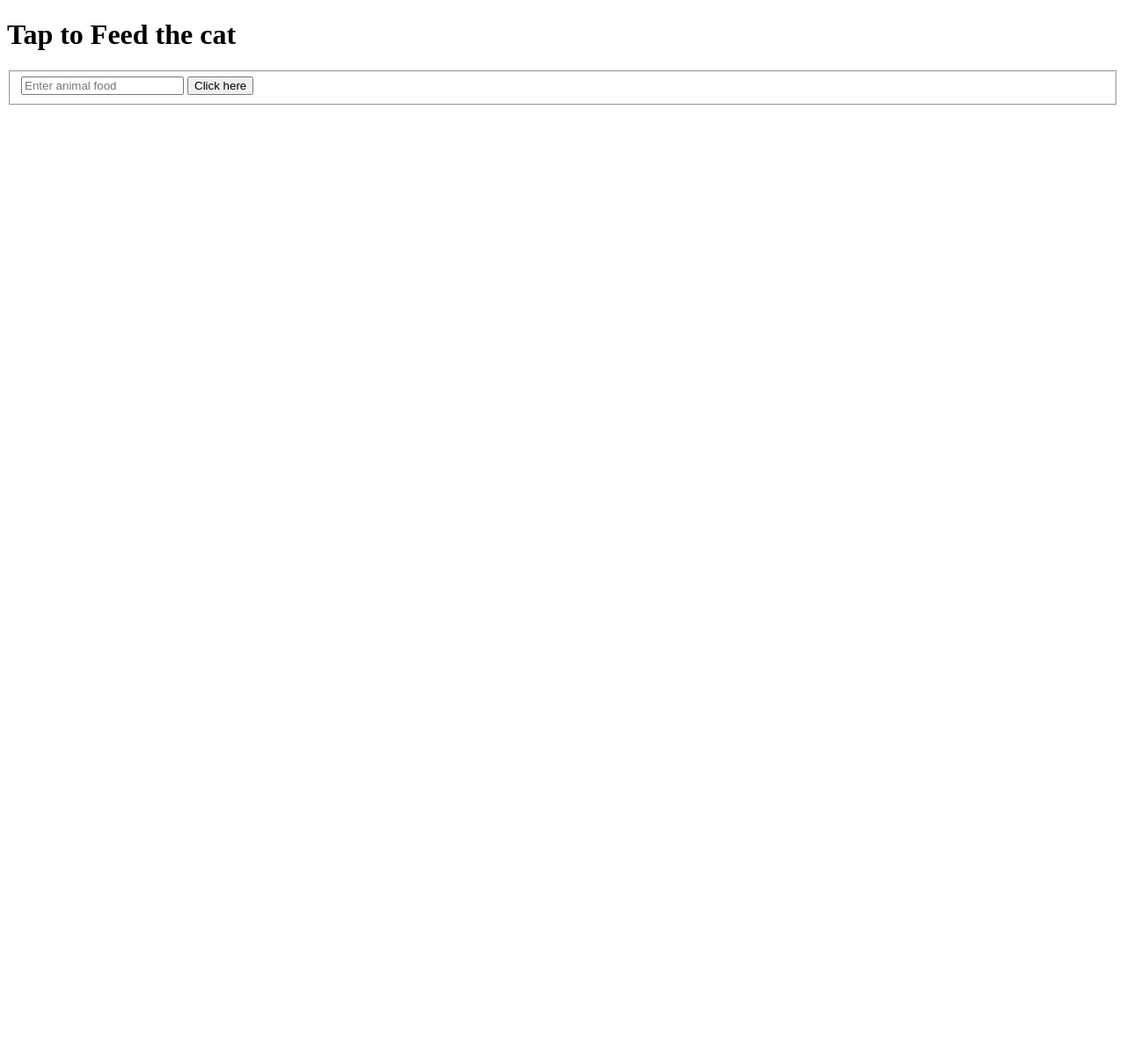
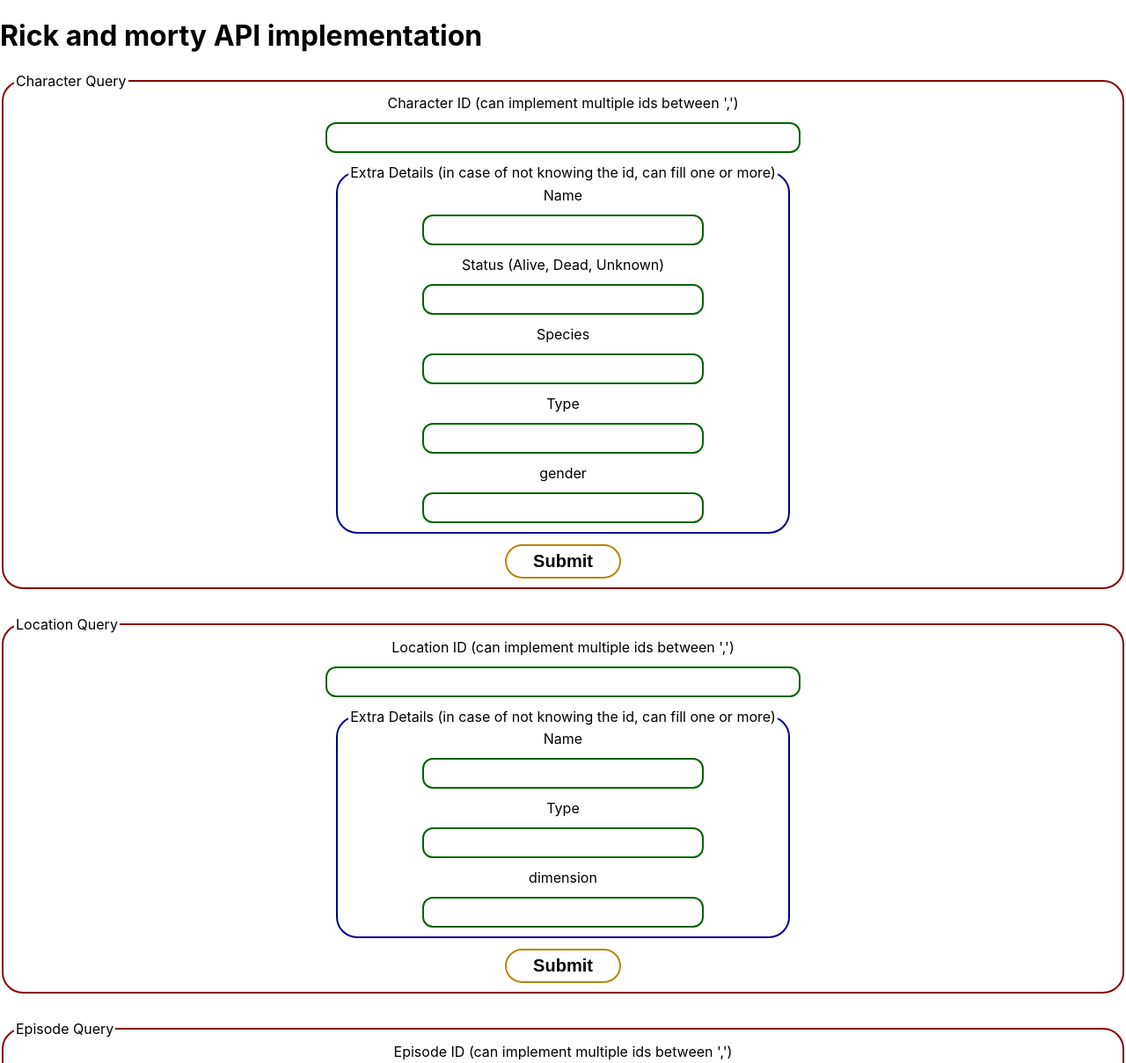
Before and after one commit to ayumenissweet/Rick-and-Morty-API-handling, a website: page src/index.html in a window 1280 px wide. Shown: the top 1209 px of the page at 88% size. Before the commit the page ends 800 px from the top, so only its background shows below. Drawn offline with Linux system fonts and the light colour scheme.

Commit message:
Started practicing API responses using Rick and morty's API, the UI needs an overhaul before more coding

```diff
--- a/src/index.html
+++ b/src/index.html
@@ -2,15 +2,73 @@
 <html lang="en">
   <head>
     <title>Hello, World</title>
+    <link rel="stylesheet" href="styles/main.css" />
   </head>
   <body>
-    <h1>Tap to Feed the cat</h1>
-    <fieldset>
-      <form type="submit">
-        <input type="text" placeholder="Enter animal food" />
-        <button type="submit">Click here</button>
-      </form>
-    </fieldset>
-    <script defer src="../dist/index.js"></script>
+    <h1>Rick and morty API implementation</h1>
+    <form type="submit">
+      <fieldset class="big-field">
+        <legend>Character Query</legend>
+        <label for=""
+          >Character ID (can implement multiple ids between ',')</label
+        >
+        <input id="" />
+        <fieldset class="mini-field">
+          <legend>
+            Extra Details (in case of not knowing the id, can fill one or more)
+          </legend>
+          <label for="">Name</label>
+          <input id="" />
+          <label for="">Status (Alive, Dead, Unknown)</label>
+          <input id="" />
+          <label for="">Species</label>
+          <input id="" />
+          <label for="">Type</label>
+          <input id="" />
+          <label for="">gender</label>
+          <input id="" />
+        </fieldset>
+        <button type="submit">Submit</button>
+      </fieldset>
+
+      <fieldset class="big-field">
+        <legend>Location Query</legend>
+        <label for=""
+          >Location ID (can implement multiple ids between ',')</label
+        >
+        <input id="" />
+        <fieldset class="mini-field">
+          <legend>
+            Extra Details (in case of not knowing the id, can fill one or more)
+          </legend>
+          <label for="">Name</label>
+          <input id="" />
+          <label for="">Type</label>
+          <input id="" />
+          <label for="">dimension</label>
+          <input id="" />
+        </fieldset>
+        <button type="submit">Submit</button>
+      </fieldset>
+
+      <fieldset class="big-field">
+        <legend>Episode Query</legend>
+        <label for=""
+          >Episode ID (can implement multiple ids between ',')</label
+        >
+        <input id="" />
+        <fieldset class="mini-field">
+          <legend>
+            Extra Details (in case of not knowing the id, can fill one or more)
+          </legend>
+          <label for="">Name</label>
+          <input id="" />
+          <label for="">Episode</label>
+          <input id="" />
+        </fieldset>
+        <button type="submit">Submit</button>
+      </fieldset>
+    </form>
+    <script defer src="../dist/main.js"></script>
   </body>
 </html>
--- /dev/null
+++ b/src/main.ts
@@ -0,0 +1,63 @@
+const form = document.querySelector<HTMLFormElement>("form");
+
+if (form) {
+  form.addEventListener("submit", (e: SubmitEvent) => {
+    e.preventDefault();
+    handleForm();
+  });
+}
+
+async function handleForm() {
+  const myAwesomeChar = await fetchData(
+    "https://rickandmortyapi.com/api/character/1",
+  );
+  console.log(myAwesomeChar);
+}
+
+interface nameUrl {
+  name: string;
+  url: string;
+}
+
+// we can actually create a universal type here
+interface APIcontent {
+  id: number;
+  name: string;
+  url: string;
+  created: string;
+}
+
+//creating the base types of the API
+interface character extends APIcontent {
+  status: string;
+  species: string;
+  type: string;
+  gender: string;
+  origin: nameUrl;
+  location: nameUrl;
+  image: string;
+  episode: string[];
+}
+
+interface location extends APIcontent {
+  type: string;
+  dimension: string;
+  residents: string[];
+}
+
+interface episode extends APIcontent {
+  air_date: string;
+  episode: string;
+  characters: string[];
+}
+
+async function fetchData(information: string): Promise<character> {
+  const response = await fetch(information);
+
+  if (!response.ok) {
+    console.log(`ERROR! error status : ${response.status}`);
+  }
+
+  const data: character = await response.json();
+  return data;
+}
--- /dev/null
+++ b/src/styles/main.css
@@ -0,0 +1,72 @@
+body {
+  margin: 0;
+  padding: 0;
+  font-family: "Inter", sans-serif;
+}
+
+form {
+  display: flex;
+  flex-direction: column;
+  gap: 30px;
+}
+
+fieldset {
+  border: none;
+}
+
+.big-field {
+  border: 2px solid darkred;
+  border-radius: 24px;
+
+  display: flex;
+  flex-direction: column;
+  align-items: center;
+  gap: 12px;
+}
+
+.mini-field {
+  border: 2px solid darkblue;
+  border-radius: 24px;
+
+  display: flex;
+  flex-direction: column;
+  align-items: center;
+  gap: 12px;
+}
+
+.mini-field > input,
+.big-field > input {
+  border: 2px solid darkgreen;
+  padding: 8px 12px;
+  border-radius: 12px;
+
+  max-width: 40vw;
+  width: 60%;
+}
+
+.mini-field > input:focus,
+.big-field > input:focus {
+  outline: none;
+}
+
+button {
+  border: 2px solid darkgoldenrod;
+  border-radius: 24px;
+  background: none;
+
+  display: flex;
+  align-items: center;
+  justify-content: center;
+
+  padding: 6px 30px;
+
+  cursor: pointer;
+
+  font-size: 20px;
+  font-weight: 600;
+}
+
+button:hover {
+  background-color: darkgoldenrod;
+  color: white;
+}
```
Also changed, not shown: dist/index.js, dist/main.js (added).
